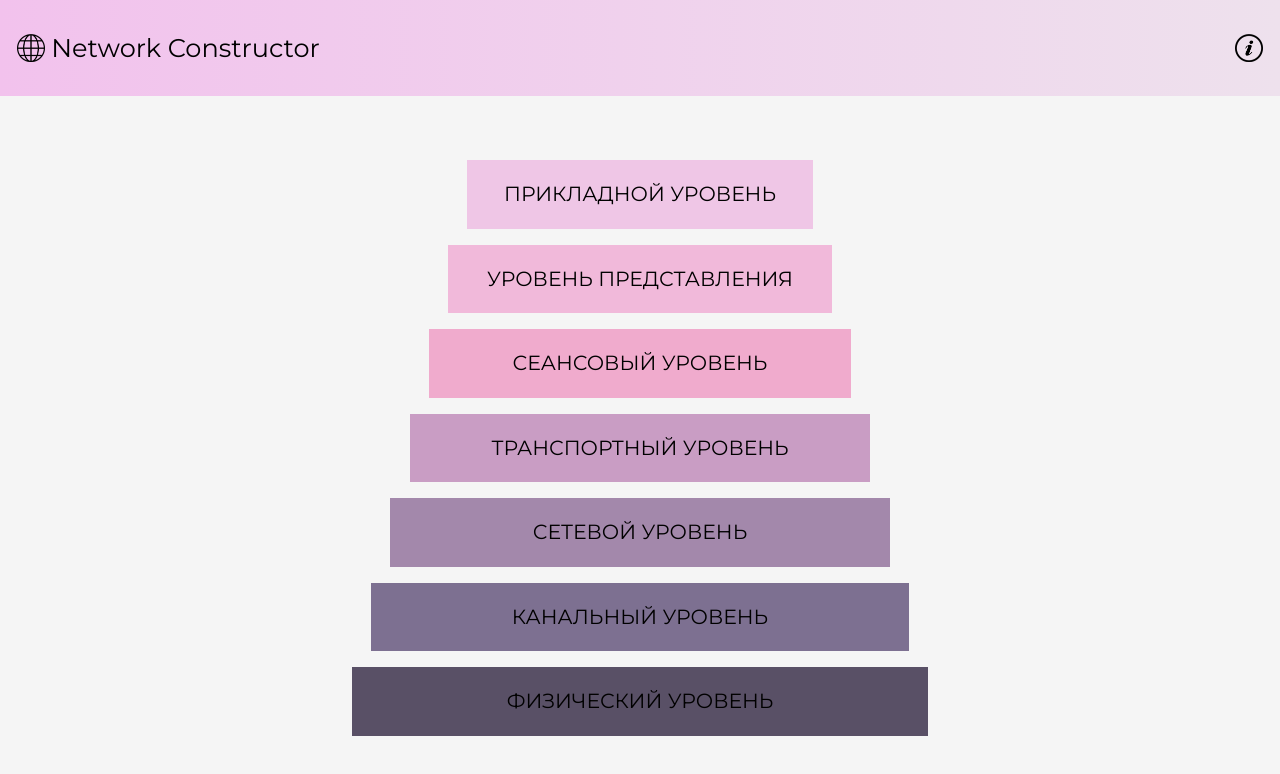
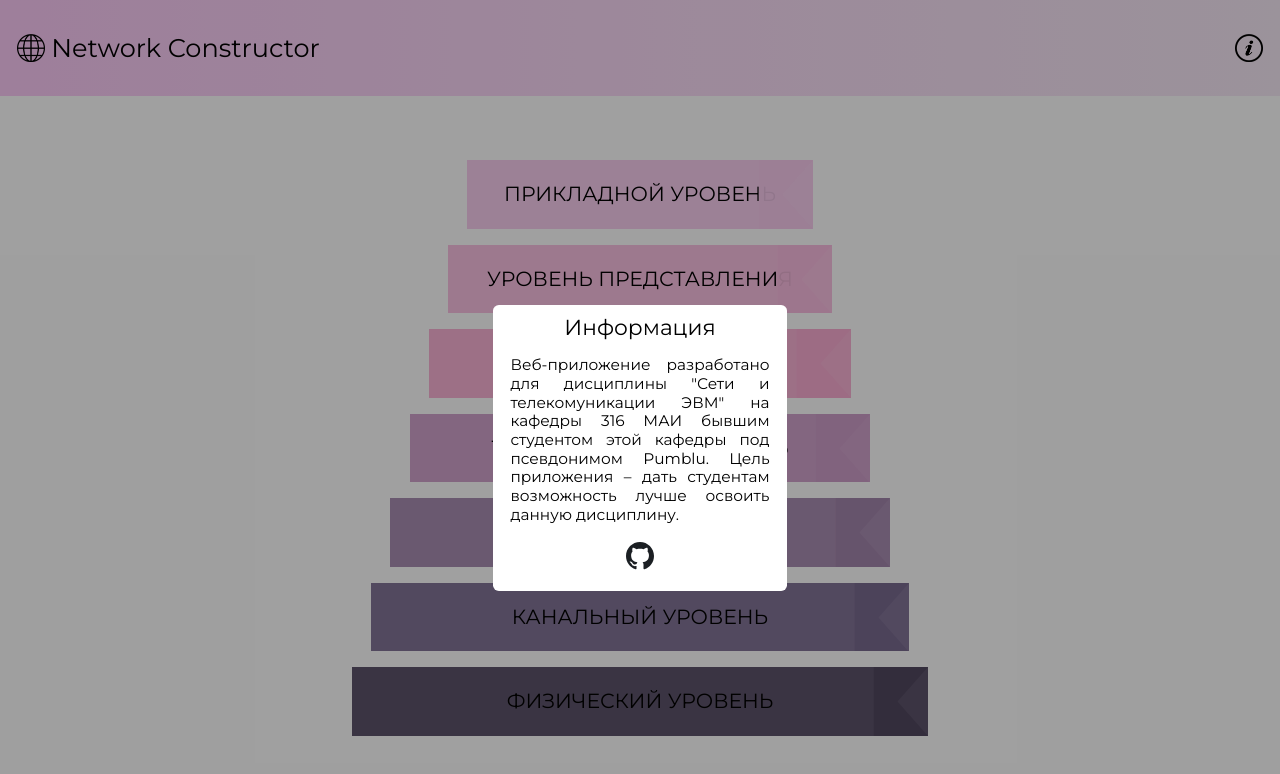
Before and after one commit to Hel7oBToPuM/network-constructor, a Vue app: page / in a window 1280 px wide. Both pictures are taken after a click on the button 1249 px from the left and 48 px from the top of the page. Shown: the top 774 px of the page. Built offline with nearby package versions, Linux system fonts and the light colour scheme.

Commit message:
Add flag right from level buttons, make modal windows for info button

```diff
--- a/src/assets/main.css
+++ b/src/assets/main.css
@@ -1,6 +1,7 @@
 @import './base.css';
 
 html, body {
+    position: relative;
     height: 100%;
     overflow: hidden;
     font-family: 'Montserrat', sans-serif;
--- a/src/components/Header/TheInfo.vue
+++ b/src/components/Header/TheInfo.vue
@@ -1,12 +1,31 @@
 <script setup>
+import {ref} from "vue";
+
 defineProps(["show"]);
+
+const infoClicked = ref(false)
 </script>
 
 <template>
-  <button class="info" v-if="show === true">
+  <button class="info" v-if="show === true" @click="infoClicked = !infoClicked">
     <img src="/png/info.png" alt="Информация"/>
   </button>
   <h1 class="info" v-else>{{ show }}</h1>
+  <Teleport to="body">
+    <Transition name="popup">
+      <div v-show="infoClicked" class="popup-bg" @click="infoClicked = false;">
+        <div class="popup" @click.stop>
+          <p class="popup-title" >Информация</p>
+          <div class="popup-description">Веб-приложение разработано для дисциплины "Сети и телекомуникации ЭВМ" на кафедры 316 МАИ бывшим студентом этой кафедры под псевдонимом Pumblu. Цель приложения – дать студентам возможность лучше освоить данную дисциплину.</div>
+          <div class="popup-btn-container">
+            <a class="href-github" href="https://github.com/Hel7oBToPuM">
+              <img src="/svg/Github.svg" alt="Гитхаб" />
+            </a>
+          </div>
+        </div>
+      </div>
+    </Transition>
+  </Teleport>
 </template>
 
 <style scoped>
@@ -25,12 +44,85 @@ defineProps(["show"]);
   cursor: pointer;
 }
 
+img {
+  width: 2.2vw;
+  height: 2.2vw;
+}
+
 h1 {
   line-height: 1;
 }
 
-img {
-  width: 2.2vw;
-  height: 2.2vw;
+.popup-bg {
+  position: absolute;
+  height: 100vh;
+  width: 100vw;
+  top: 0;
+  left: 0;
+  display: flex;
+  justify-content: center;
+  align-items: center;
+  background-color: rgba(0, 0, 0, 0.35);
+  z-index: 1;
+}
+
+.popup-enter-from, .popup-leave-to {
+  background-color: rgba(0, 0, 0, 0);
+}
+
+.popup-enter-active {
+  transition: background-color 1s ease-in-out;
+}
+.popup-leave-active {
+  transition: background-color 0.1s ease-in-out;
+}
+
+.popup {
+  margin-top: 12vh;
+  width: 23%;
+  display: flex;
+  flex-direction: column;
+  overflow: hidden;
+  background-color: rgb(255, 255, 255);
+  border-radius: 2%;
+  opacity: 1;
+}
+
+.popup-enter-from .popup, .popup-leave-to .popup{
+  opacity: 0;
+}
+.popup-enter-active .popup{
+  transition: opacity 0.3s ease-in-out;
+}
+.popup-leave-active .popup{
+  transition: opacity 0.1s ease-in-out;
+}
+
+.popup-title {
+  padding-top: 4%;
+  text-align: center;
+  font-size: 1.7vw;
+}
+
+.popup-description {
+  font-size: 1.2vw;
+  line-height: 1.215;
+  text-align: justify;
+  padding: 6%;
+}
+
+.popup-btn-container {
+  display: flex;
+  flex-direction: row;
+  justify-content: space-evenly;
+  padding-bottom: 6%;
+}
+
+.href-github {
+  transition: opacity 0.3s ease-in-out;
+}
+
+.href-github:hover {
+  opacity: 0.8;
 }
 </style>
--- a/src/components/LevelsItem.vue
+++ b/src/components/LevelsItem.vue
@@ -15,13 +15,18 @@ const divStyle = computed(() => {
   return {
     backgroundColor: `${props.color}81`,
     maxHeight: props.isActive ? '50vh' : '0',
-    transition: `max-height ${props.isActive ? '1s ease-out 0.4s' : '0.4s ease-out'}`
+    transition: `max-height ${props.isActive ? 'ease-in-out 0.4s' : '0.4s ease-in-out'}`
   };
 });
 const btnStyle = computed(() => {
   return {
     backgroundColor: `${props.color}ED`,
     height: `${props.btnHeight}vh`
+  }
+})
+const svgStyle = computed(() => {
+  return {
+    transform: props.isActive ? "translateX(0%)" : "translateX(-100%)"
   }
 })
 
@@ -41,6 +46,9 @@ onMounted(() => {
             @mouseleave="isButtonHover = false">
       <slot name="title"></slot>
     </button>
+    <svg class="flag" :style="svgStyle" :height="`${btnHeight}vh`" viewBox="0 0 68 85.4" :fill="`${props.color}ED`" xmlns="http://www.w3.org/2000/svg">
+      <path d="M0 0  H68  L30 43  L68 86  H0  V0Z"/>
+    </svg>
     <div class="container" :style="divStyle">
       <p><slot name="description"></slot></p>
       <div class="btn-container">
@@ -54,6 +62,7 @@ onMounted(() => {
 
 <style scoped>
 li {
+  position: relative;
   display: flex;
   flex-direction: column;
   transition: width 0.4s ease-in-out;
@@ -89,9 +98,15 @@ p {
 }
 
 .protocol {
+  padding: 1.5%;
   background-color: white;
-  padding: 1.5%;
   border-radius: 0.5vw;
   text-transform: capitalize;
 }
+
+.flag {
+  position: absolute;
+  left: 100%;
+  transition: transform 0.5s ease-in-out;
+}
 </style>
--- a/src/router.js
+++ b/src/router.js
@@ -7,7 +7,7 @@ import LevelsView from '@/pages/LevelsView.vue';
 import ErrorView from '@/pages/ErrorView.vue'
 
 const routes = [
-  { path: "/", component: LevelsView, alias: '/home'},
+  { path: "/", component: LevelsView},
   { path: '/404', component: ErrorView },
   { path: '/:catchAll(.*)', redirect: '/404'},
 ];
```
Also changed, not shown: public/svg/Github.svg (added).
